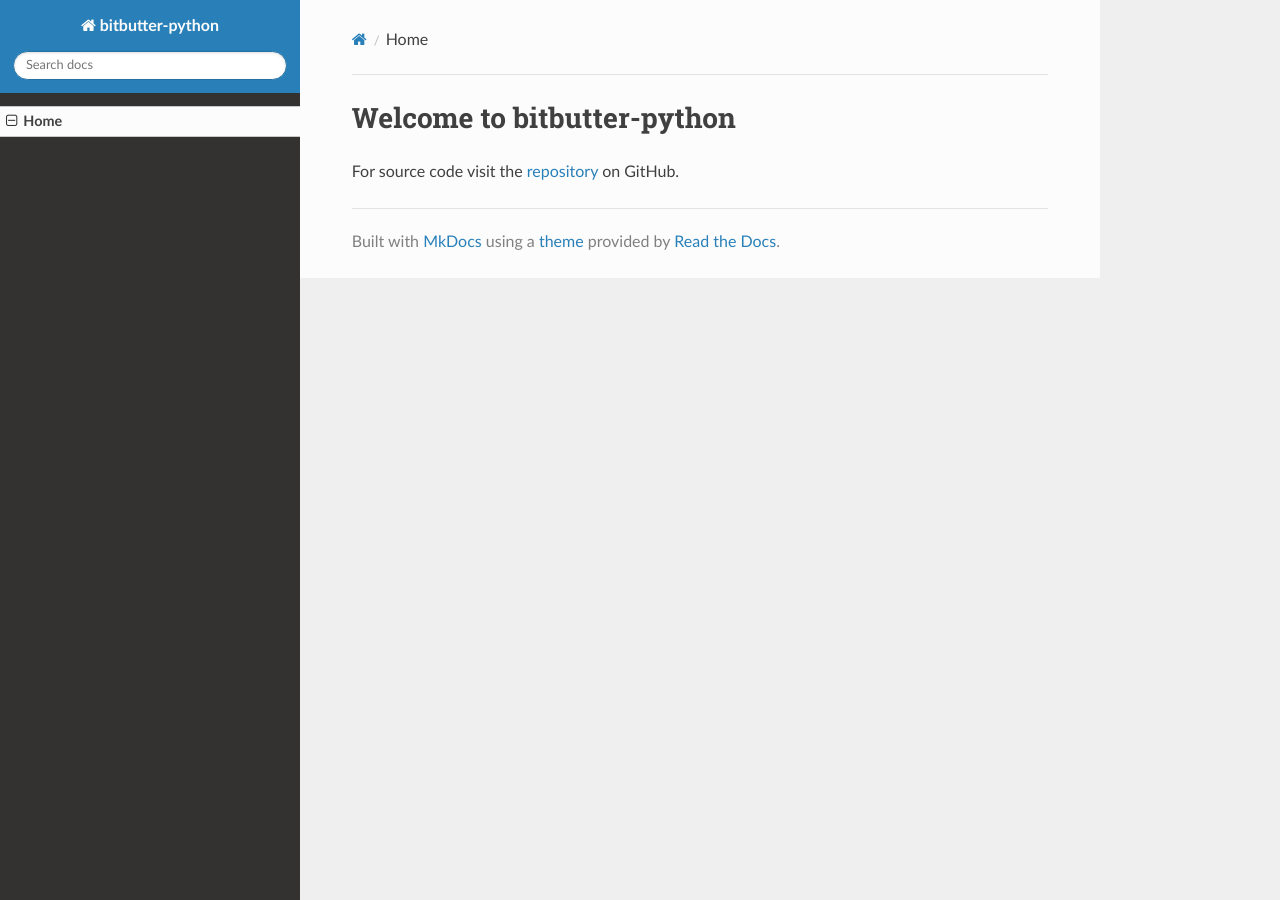
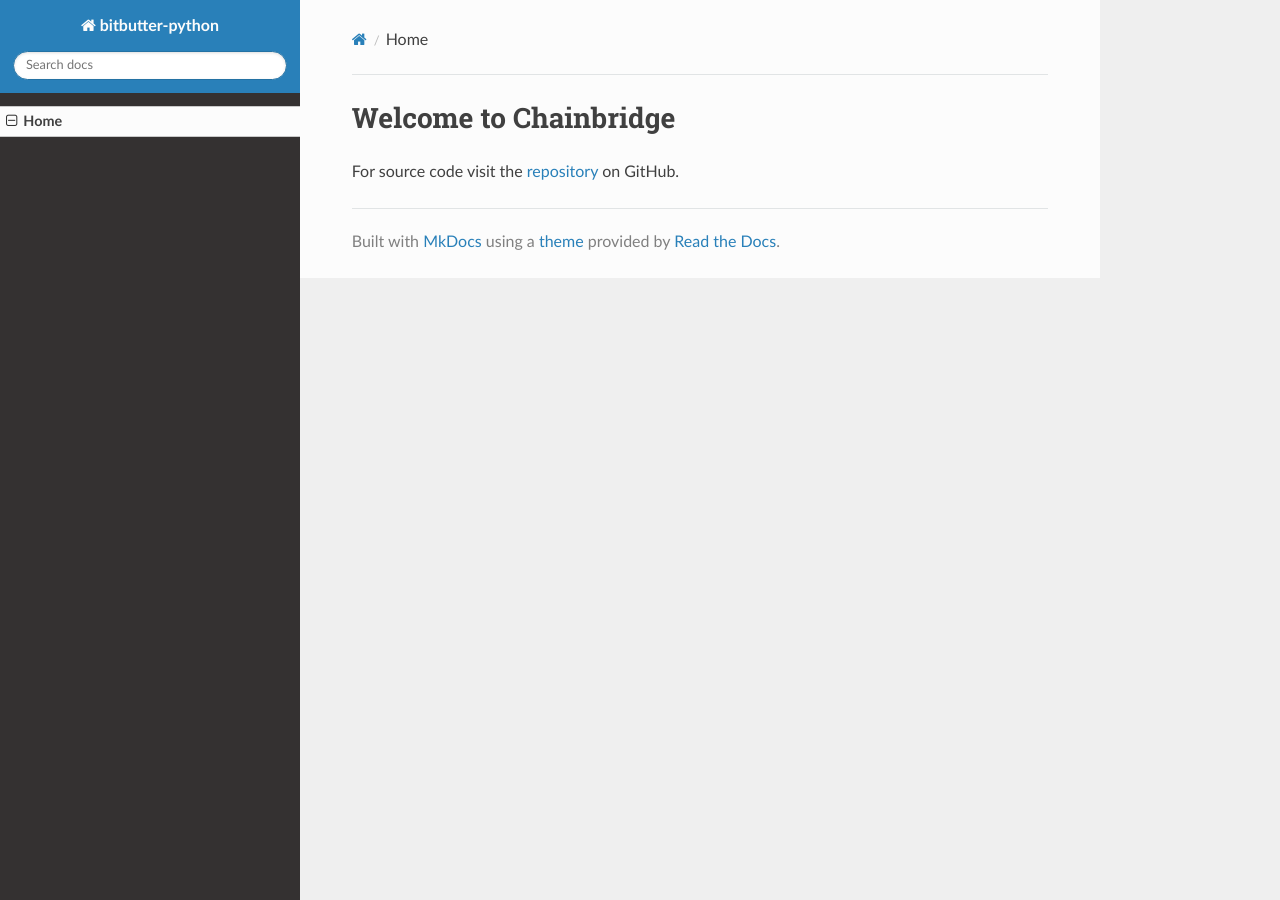
Before and after one commit to polyledger/bitbutter-python, an MkDocs documentation site: the page built from docs/index.md, in a window 1280 px wide. Built offline with MkDocs 1.6.1, drawn with Linux system fonts in a browser that asks for light colours; nearby versions of some CDN libraries; old or Windows-style settings are respelled for this version of MkDocs.

Commit message:
Remove reference to defunct  repository name

```diff
--- a/docs/index.md
+++ b/docs/index.md
@@ -1,3 +1,3 @@
-# Welcome to bitbutter-python
+# Welcome to Chainbridge
 
-For source code visit the [repository](https://github.com/polyledger/bitbutter-python) on GitHub.
+For source code visit the [repository](https://github.com/polyledger/chainbridge) on GitHub.
```
